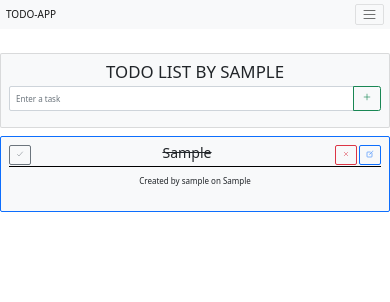
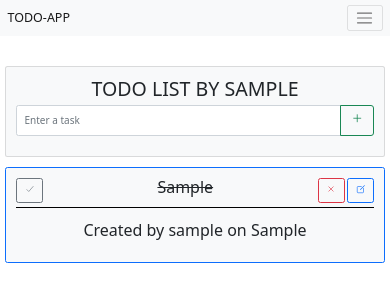
Before and after one commit to cimp08/Todo-app, a PHP site: page /todo.php in a window 390 px wide. Shown: the top 302 px of the page. Run offline with PHP 8.4, Linux system fonts and the light colour scheme; the visitor is signed in with stand-in values (Sample User, id 1); tables that the repository leaves empty or names only in its code hold one stand-in row (values such as "Sample post").

Commit message:
small bug fixes

```diff
--- a/app/public/css/style.css
+++ b/app/public/css/style.css
@@ -8,89 +8,10 @@ html {
   font-size: 62.5%;
 }
 
-@media screen and (max-width: 530px) {
-  html {
-    font-size: 50%;
-  }
-}
-
 body {
   background-color: #eeeeee;
   font-family: "Lato", sans-serif;
   font-size: 2rem;
-}
-
-.add-section,
-.show-section-items {
-  background-color: white;
-  max-width: 50rem;
-  margin: 2rem auto;
-  padding: 2rem;
-  border-radius: 3px;
-  box-shadow: rgba(100, 100, 111, 0.2) 0px 7px 29px 0px;
-}
-
-@media screen and (max-width: 430px) {
-  .add-section,
-  .show-section-items {
-    margin: 2rem 2rem;
-  }
-}
-
-.add-section {
-  text-align: center;
-}
-
-.add-section-input {
-  width: 80%;
-}
-
-.show-section-items {
-  margin-bottom: 2rem;
-}
-
-.center {
-  padding: 2rem 0;
-  text-align: center;
-  color: #4b4b4b;
-}
-
-@media screen and (max-width: 375px) {
-  .center {
-    padding: 10rem 0;
-  }
-}
-
-.notask {
-  text-transform: uppercase;
-  margin: 1rem 0;
-}
-
-.add-link {
-  font-size: 1.6rem;
-  text-decoration: none;
-
-  color: #4b4b4b;
-}
-
-.add-plus {
-  font-weight: bold;
-  color: #4caf50;
-}
-
-h1 {
-  margin-bottom: 2rem;
-}
-
-h2 {
-  font-size: 2rem;
-  margin-bottom: 1.3rem;
-}
-
-input {
-  font-family: inherit;
-  font-size: inherit;
-  padding: 0.5rem 1rem;
 }
 
 li {
@@ -98,13 +19,27 @@ li {
 }
 
 .task {
+  font-size: 2rem;
   display: inline-block;
 }
 
+@media screen and (max-width: 770px) {
+  .task {
+    margin-bottom: 1rem;
+    font-size: 1.6rem;
+  }
+
+  .row {
+    padding: 0 0.5rem;
+  }
+}
+
 .created {
+  font-size: 1.6rem;
   font-weight: 100;
   border-top: 1px solid black;
   padding-top: 1rem;
+  margin: 0;
 }
 
 /* -------------------------
```
